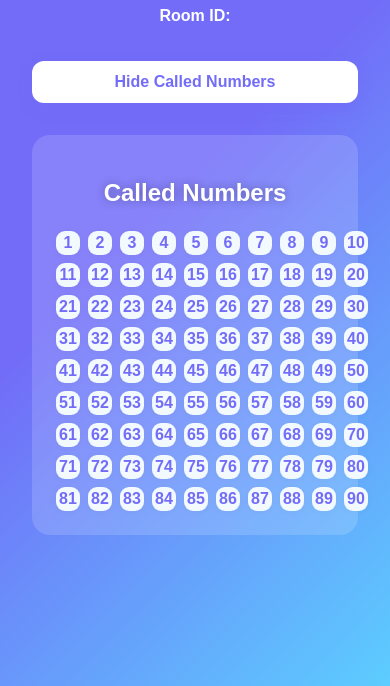
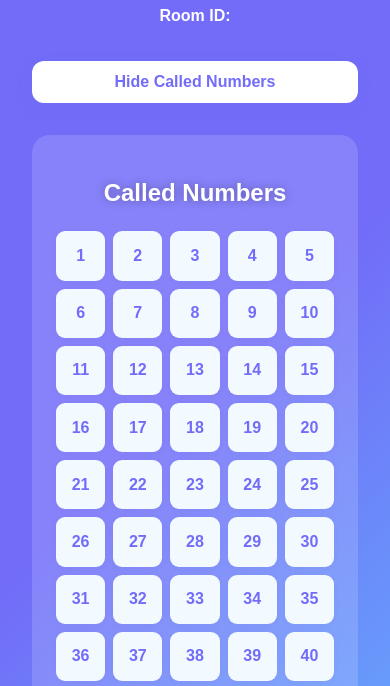
Before and after one commit to eswar5678/HousieGame, a website: page public/game.html in a window 390 px wide. Both pictures are taken after a click on the button "Show Called Numbers". Shown: the part 148-834 px from the top of the page. Drawn offline with nearby package versions, Linux system fonts and the light colour scheme; no server answers.

Commit message:
Update game.html

```diff
--- a/public/game.html
+++ b/public/game.html
@@ -152,7 +152,7 @@
         }
         #calledNumbersList {
           display: grid;
-          grid-template-columns: repeat(10, 1fr); /* 10 columns with equal fractional width */
+          grid-template-columns: repeat(auto-fill, minmax(40px, 1fr)); /* 10 columns with equal fractional width */
           gap: 8px;
           width: 100%;
           max-width: 440px;
@@ -187,7 +187,7 @@
         /* Responsive adjustment: fewer columns on small screens */
         @media (max-width: 480px) {
           #calledNumbersList {
-            grid-template-columns: repeat(5, 1fr);
+            grid-template-columns: repeat(auto-fill, 1fr);
             max-width: 100%;
           }
         }
@@ -204,8 +204,8 @@
           width: 100%;
           max-width: 300px;
           box-sizing: border-box;
-		  margin-left: 10px;
-		  margin-right: 10px;
+		      margin-left: 10px;
+		      margin-right: 10px;
 
         }
         #showCalledNumbersBtn:hover {
@@ -475,7 +475,7 @@
     calledNumbersList.innerHTML = '';
     const grid = document.createElement('div');
     grid.style.display = 'grid';
-    grid.style.gridTemplateColumns = 'repeat(10, 1fr)';
+    grid.style.gridTemplateColumns = 'repeat(auto-fill, minmax(40px, 1fr))';
     grid.style.gridGap = '8px';
     grid.style.width = '100%';
     grid.style.maxWidth = '440px';
```
